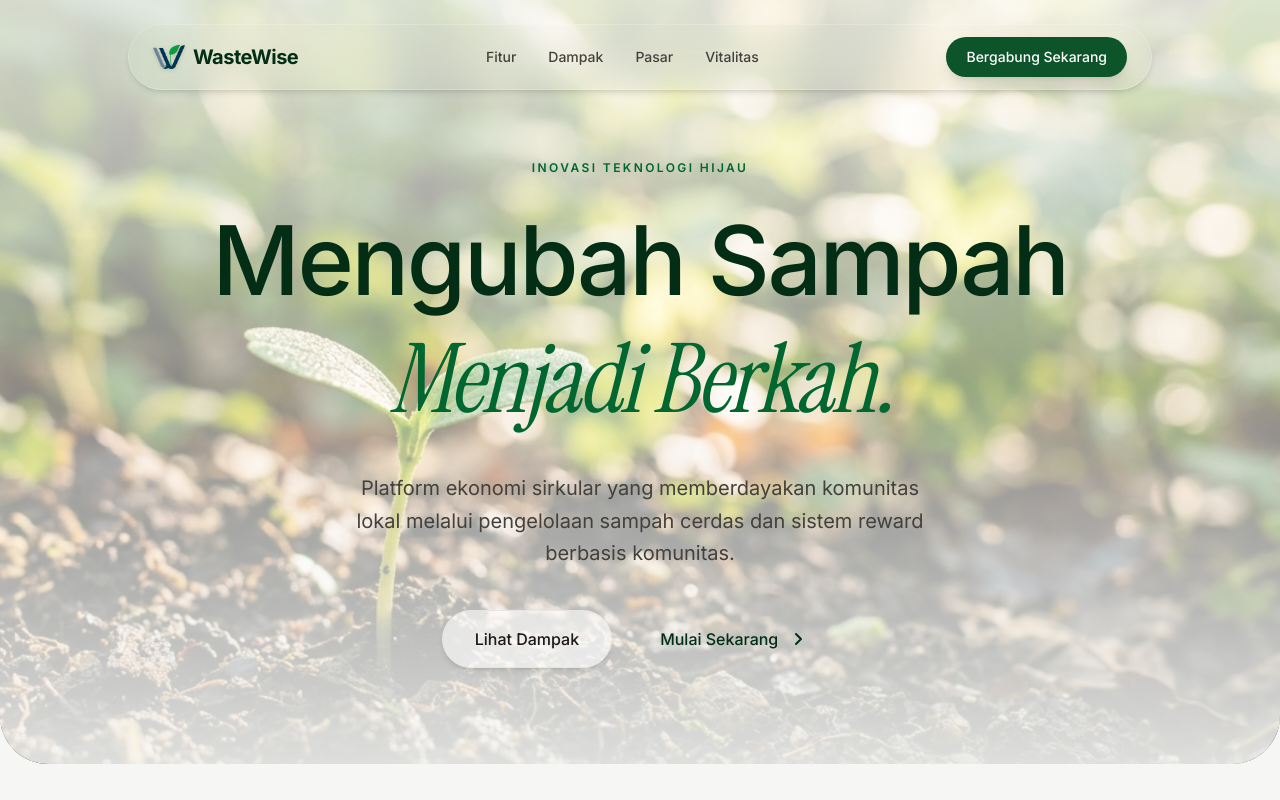
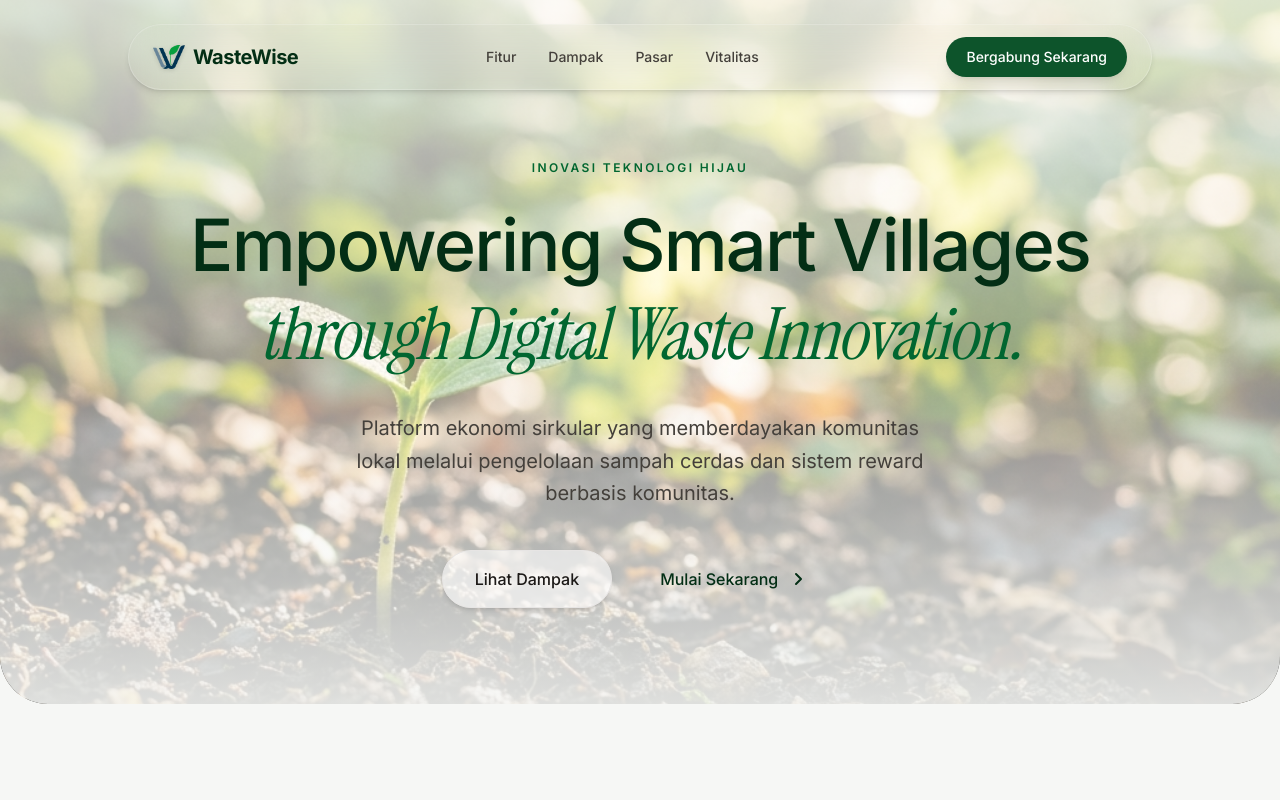
Before and after one commit to rafifdzaky27/WasteWise, a Next.js app: page / in a window 1280 px wide. Shown: the top 800 px of the page. Built offline with nearby package versions, Linux system fonts and the light colour scheme.

Commit message:
feat: change hero text

```diff
--- a/src/components/landing/Hero.tsx
+++ b/src/components/landing/Hero.tsx
@@ -31,11 +31,11 @@ export default function Hero() {
 
         {/* Heading */}
         <h1 className="animate-fade-in-up">
-          <span className="block text-5xl sm:text-7xl md:text-8xl font-medium text-primary-darker tracking-tight leading-tight">
-            Mengubah Sampah
+          <span className="block text-5xl sm:text-6xl md:text-7xl font-medium text-primary-darker tracking-tight leading-tight">
+            Empowering Smart Villages
           </span>
-          <span className="block text-5xl sm:text-7xl md:text-8xl font-serif italic text-primary tracking-tight leading-tight">
-            Menjadi Berkah.
+          <span className="block text-5xl sm:text-6xl md:text-7xl font-serif italic text-primary tracking-tight leading-tight">
+            through Digital Waste Innovation.
           </span>
         </h1>
 
```
